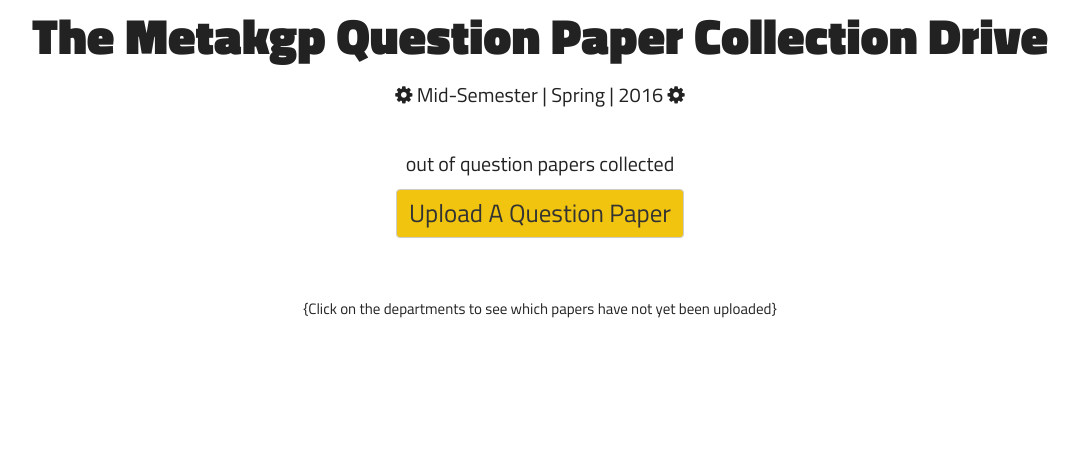
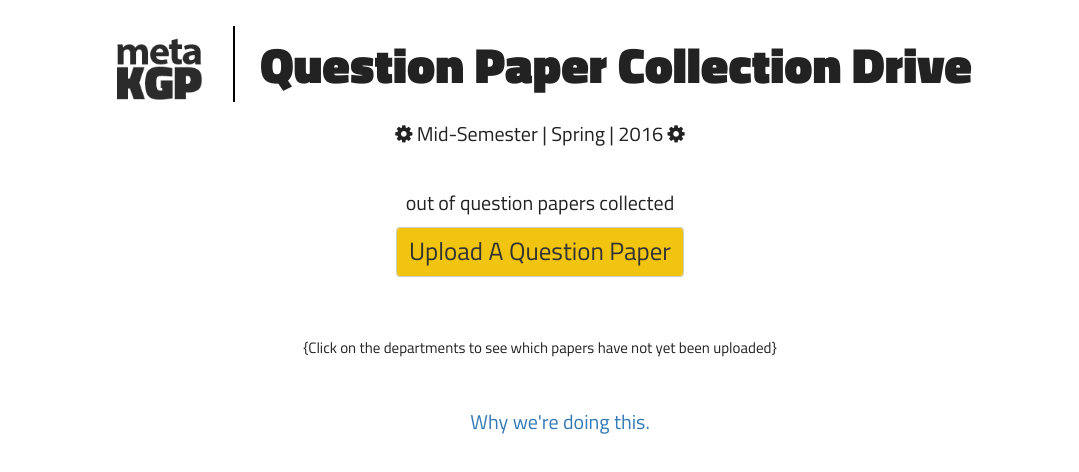
Before and after one commit to metakgp/mfqp-source, a website: page index.html in a window 1280 px wide. Shown: the whole page, without its empty margins (100-1179 px from the left). Drawn offline with nearby package versions, Linux system fonts and the light colour scheme; files that its build step writes are made by us from their sources; files whose address does not match are found by name.

Commit message:
Add metakgp logo and link to explanation

```diff
--- a/cssmain.css
+++ b/cssmain.css
@@ -3,6 +3,8 @@
 	text-align: center;
 	color: #222222;
 	font-size: 20px;
+        margin-top: 1em;
+        margin-bottom: 2em;
 }
 
 .row{
@@ -36,3 +38,11 @@
 	font-size: 15px;
 	list-style-position: inside;
 }
+
+.footer {
+    margin-top: 2em;
+}
+
+.fb-like span {
+    vertical-align: middle !important;
+}
--- /dev/null
+++ b/include/footer.html
@@ -0,0 +1,4 @@
+<div class="footer">
+    <div class="fb-like" data-href="http://metakgp.github.io/mfqp-source/" data-layout="button_count" data-action="like" data-show-faces="false" data-share="true"></div>
+    <a style="margin-left: 2em" href="https://wiki.metakgp.org/Metakgp:MFQP" target="_blank">Why we're doing this.</a>
+</div>
--- /dev/null
+++ b/include/header.html
@@ -0,0 +1 @@
+<span class="jumbo"><a href="http://metakgp.github.io"><img style="height: 2em; margin-right: 0.5em;" src="images/metakgp-logo.png"></a><span style="border-left: 2px solid black; padding-left:0.5em">Question Paper Collection Drive</span></span>
--- a/index.html
+++ b/index.html
@@ -29,7 +29,7 @@
 
 	<div class="row">
 	    <div class="col-md-10 col-md-offset-1">
-				<p class="jumbo">The Metakgp Question Paper Collection Drive</p>
+                @@include('./include/header.html')
 		<p class="descrip" style="color:#222; margin-bottom:0;"><i class="fa fa-cog"></i>     Mid-Semester | Spring | 2016     <i class="fa fa-cog"></i></p>
 	    </div>
 	    <div class="row">
@@ -48,8 +48,7 @@
 		    </div>
 		</div>
 	    </div>
-		<div class="fb-like" data-href="http://metakgp.github.io/mfqp-source/" data-layout="button_count" data-action="like" data-show-faces="false" data-share="true"></div>
-		<div style="height: 30px"></div>
+            @@include('include/footer.html')
 	</div>
 
     </body>
```
Also changed, not shown: Gruntfile.js (+6 -1 lines), dep.html (+2 -3 lines), package.json (+5 -5 lines), images/metakgp-logo.png (added). Lines whose indentation alone changed are shown as unchanged.
